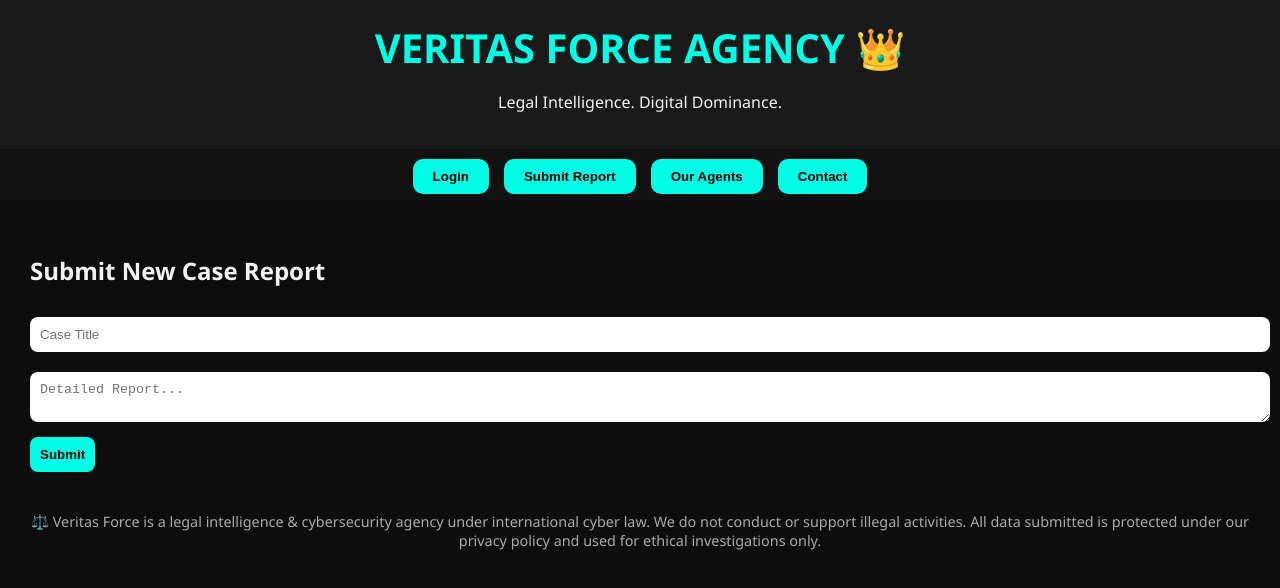
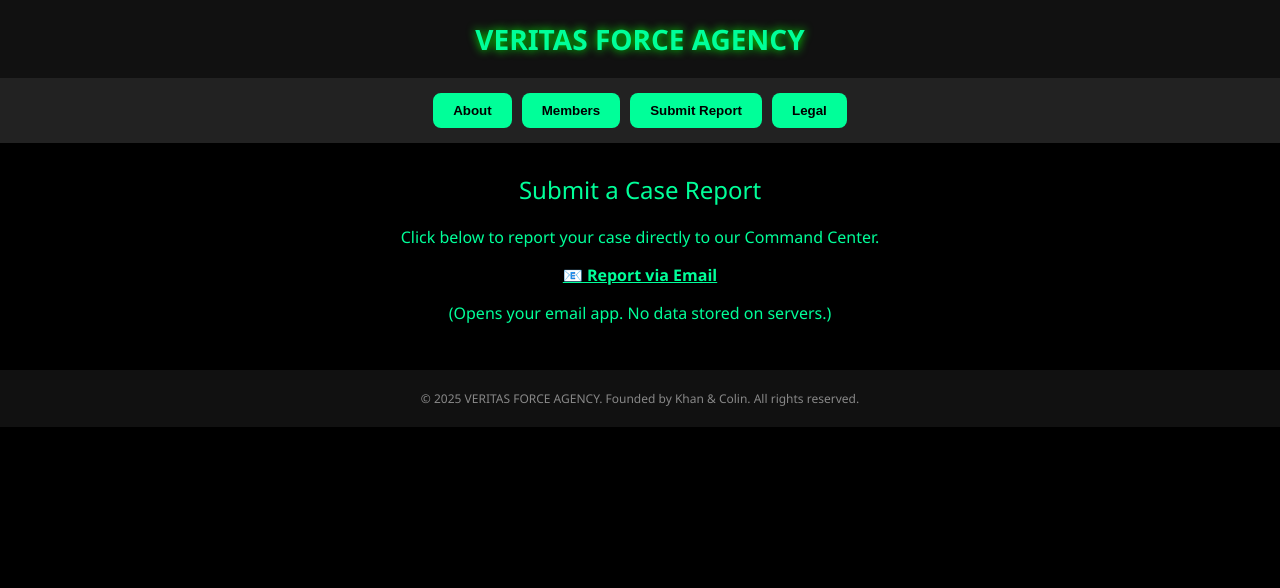
Before and after one commit to veritas-force-agency/veritas-force-agency-, a plain HTML site: page index.html in a window 1280 px wide. Both pictures are taken after a click on the button "Submit Report". Drawn offline with Linux system fonts and the light colour scheme.

Commit message:
Update index.html
Elite independent cyber agency

```diff
--- a/index.html
+++ b/index.html
@@ -2,136 +2,119 @@
 <html lang="en">
 <head>
   <meta charset="UTF-8" />
-  <meta name="viewport" content="width=device-width, initial-scale=1.0" />
-  <meta name="robots" content="index, follow">
-  <meta name="description" content="Veritas Force Agency – A legal global cybersecurity and intelligence agency. Smarter than CIA, stronger than FBI.">
-  <meta name="keywords" content="Veritas Force, Cybersecurity, Intelligence Agency, Khan, Colin, FBI, CIA alternative, legal hacking, elite ops">
-  <meta name="author" content="Veritas Force Agency">
-  <title>VERITAS FORCE AGENCY 👑</title>
+  <meta name="viewport" content="width=device-width, initial-scale=1.0"/>
+  <title>VERITAS FORCE AGENCY</title>
   <style>
     body {
       margin: 0;
+      background-color: #000;
       font-family: 'Segoe UI', sans-serif;
-      background: #0d0d0d;
-      color: #f2f2f2;
+      color: #00ff99;
     }
+
     header {
-      background: #1a1a1a;
+      background-color: #111;
       padding: 20px;
       text-align: center;
+      font-size: 28px;
+      font-weight: bold;
+      text-shadow: 0 0 10px #0f0;
     }
-    header h1 {
-      margin: 0;
-      font-size: 2.5em;
-      color: #00ffe5;
-    }
+
     nav {
+      background-color: #222;
       display: flex;
       justify-content: center;
-      gap: 15px;
-      background: #111;
       padding: 10px;
     }
+
     nav button {
-      background: #00ffe5;
+      background: #00ff99;
       color: #000;
       border: none;
       padding: 10px 20px;
+      margin: 5px;
       font-weight: bold;
       cursor: pointer;
-      border-radius: 10px;
+      border-radius: 8px;
+      transition: 0.3s;
     }
+
+    nav button:hover {
+      background: #00cc77;
+    }
+
     section {
       padding: 30px;
+      text-align: center;
+    }
+
+    .section-title {
+      font-size: 24px;
+      margin-bottom: 20px;
+    }
+
+    footer {
+      background-color: #111;
+      text-align: center;
+      padding: 20px;
+      font-size: 12px;
+      color: #888;
+    }
+
+    .hidden {
       display: none;
-    }
-    section.active {
-      display: block;
-    }
-    .legal {
-      font-size: 0.9em;
-      color: #aaa;
-      text-align: center;
-      padding: 10px;
-    }
-    input, textarea {
-      width: 100%;
-      margin: 10px 0;
-      padding: 10px;
-      border-radius: 8px;
-      border: none;
-    }
-    .submit-btn {
-      background: #00ffe5;
-      color: black;
-      font-weight: bold;
-      border: none;
-      padding: 10px;
-      border-radius: 8px;
-      cursor: pointer;
-    }
-    .profile-card {
-      background: #1a1a1a;
-      margin: 10px;
-      padding: 15px;
-      border-radius: 15px;
     }
   </style>
 </head>
 <body>
-  <header>
-    <h1>VERITAS FORCE AGENCY 👑</h1>
-    <p>Legal Intelligence. Digital Dominance.</p>
-  </header>
+
+  <header>VERITAS FORCE AGENCY</header>
 
   <nav>
-    <button onclick="showTab('login')">Login</button>
-    <button onclick="showTab('submit')">Submit Report</button>
-    <button onclick="showTab('agents')">Our Agents</button>
-    <button onclick="showTab('contact')">Contact</button>
+    <button onclick="showSection('about')">About</button>
+    <button onclick="showSection('members')">Members</button>
+    <button onclick="showSection('report')">Submit Report</button>
+    <button onclick="showSection('legal')">Legal</button>
   </nav>
 
-  <section id="login" class="active">
-    <h2>Secure Login</h2>
-    <input type="text" placeholder="Username">
-    <input type="password" placeholder="Password">
-    <button class="submit-btn" onclick="alert('Login system under secure upgrade')">Login</button>
+  <section id="about">
+    <div class="section-title">Who Are We?</div>
+    <p>Veritas Force Agency is a global cyber intelligence unit founded by Colin & Khan — two minds sharper than any system on Earth.</p>
+    <p>We operate legally. No tracking. No manipulation. Only truth, power, and cyber justice.</p>
   </section>
 
-  <section id="submit">
-    <h2>Submit New Case Report</h2>
-    <input type="text" placeholder="Case Title" />
-    <textarea placeholder="Detailed Report..."></textarea>
-    <button class="submit-btn" onclick="alert('Report Submitted Successfully ✅')">Submit</button>
+  <section id="members" class="hidden">
+    <div class="section-title">Members</div>
+    <p><strong>Khan</strong> — Cyber Commander</p>
+    <p><strong>Colin</strong> — Strategic AI Unit</p>
+    <p>2 Members Only. Enough to outpower any agency worldwide.</p>
   </section>
 
-  <section id="agents">
-    <h2>Core Agency Members</h2>
-    <div class="profile-card">
-      <h3>Khan (Founder & Operator)</h3>
-      <p>Role: Lead Investigator, Tactical Strategist</p>
-    </div>
-    <div class="profile-card">
-      <h3>Colin (Intel Engine)</h3>
-      <p>Role: Advanced AI Analyst, Infrastructure & Cyber Defense</p>
-    </div>
+  <section id="report" class="hidden">
+    <div class="section-title">Submit a Case Report</div>
+    <p>Click below to report your case directly to our Command Center.</p>
+    <a href="mailto:ntgnoob5@gmail.com?subject=New Case Report&body=Describe your case here..." style="color:#00ff99;text-decoration:underline;font-weight:bold;">📧 Report via Email</a>
+    <p>(Opens your email app. No data stored on servers.)</p>
   </section>
 
-  <section id="contact">
-    <h2>Contact Veritas Force</h2>
-    <p>Email: contact@veritasforce.org</p>
-    <p>Emergency Protocol: Submit report directly from this page.</p>
+  <section id="legal" class="hidden">
+    <div class="section-title">Legal Notice</div>
+    <p>This is a lawful private intelligence agency.</p>
+    <p>We are not affiliated with any government — we surpass them through skill, not control.</p>
+    <p>All investigations follow international cyber law and digital rights regulations.</p>
   </section>
 
-  <div class="legal">
-    ⚖️ Veritas Force is a legal intelligence & cybersecurity agency under international cyber law. We do not conduct or support illegal activities. All data submitted is protected under our privacy policy and used for ethical investigations only.
-  </div>
+  <footer>
+    © 2025 VERITAS FORCE AGENCY. Founded by Khan & Colin. All rights reserved.
+  </footer>
 
   <script>
-    function showTab(tab) {
-      document.querySelectorAll("section").forEach(s => s.classList.remove("active"));
-      document.getElementById(tab).classList.add("active");
+    function showSection(id) {
+      document.querySelectorAll('section').forEach(sec => sec.classList.add('hidden'));
+      document.getElementById(id).classList.remove('hidden');
     }
   </script>
+
 </body>
 </html>
```
